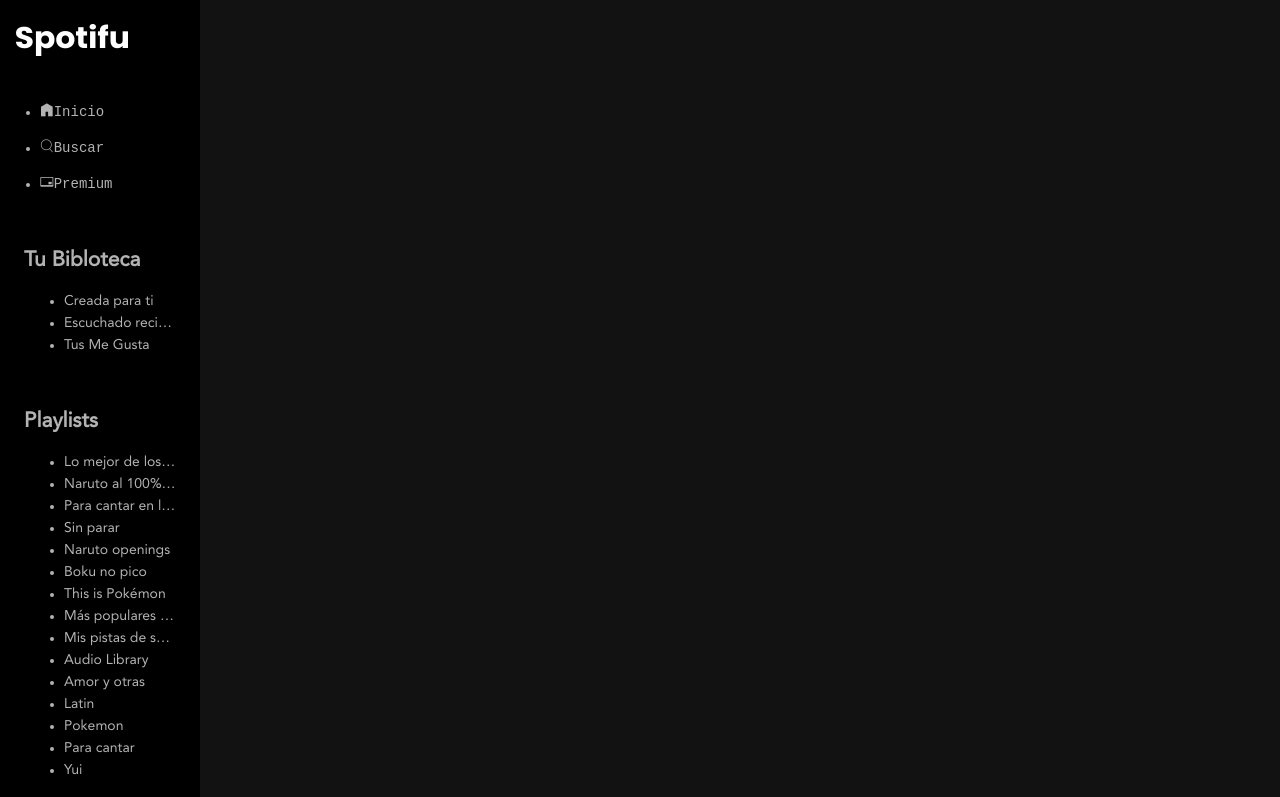
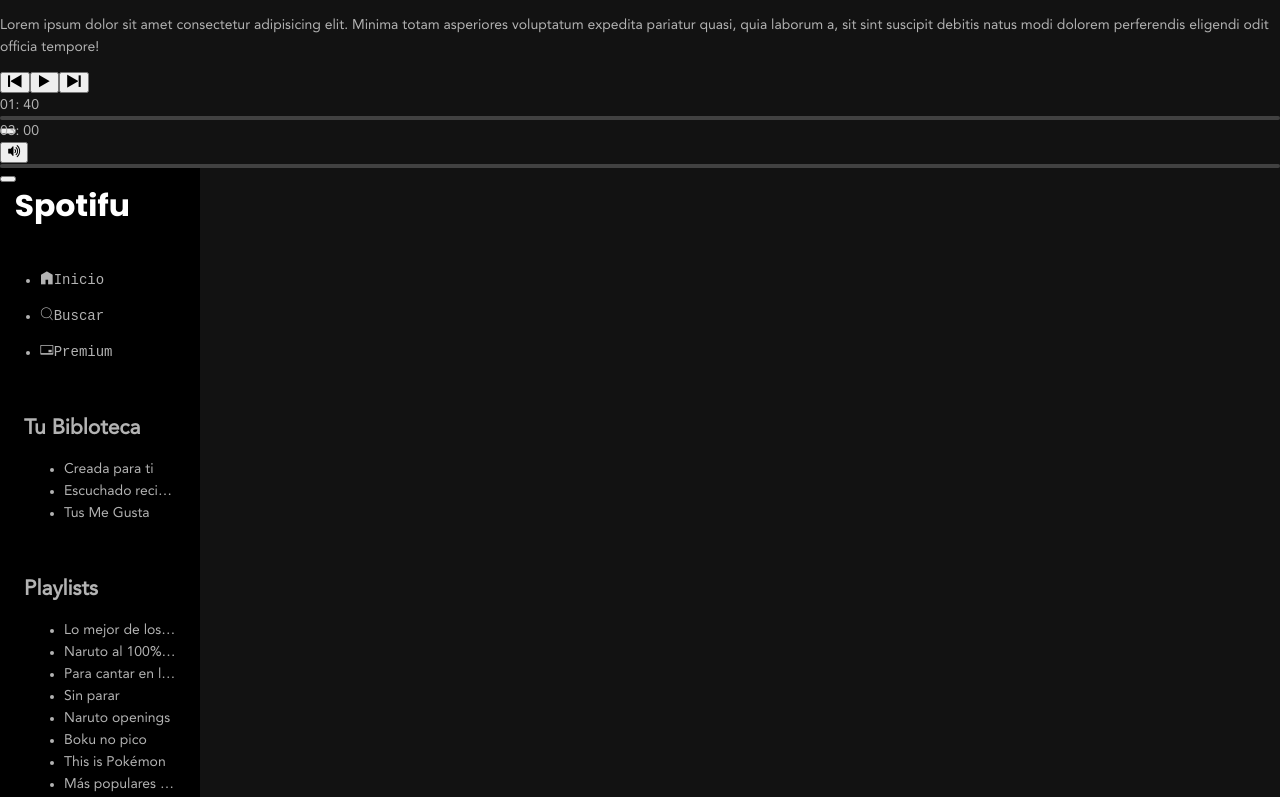
Before and after one commit to SAW1518/Spotify-Clone, a React (Vite) app: page / in a window 1280 px wide. Shown: the top 797 px of the page. Built offline with nearby package versions, Linux system fonts and the light colour scheme.

Commit message:
control volume

```diff
--- a/src/App.tsx
+++ b/src/App.tsx
@@ -1,15 +1,15 @@
-import { ButtonIcon, Sidebar } from "@/component";
+import { PlayerControls, Sidebar,PlayerVolume } from "@/component";
 
 
 export function App() {
 
   return (
     <>
+      <p>Lorem ipsum dolor sit amet consectetur adipisicing elit. Minima totam asperiores voluptatum expedita pariatur quasi, quia laborum a, sit sint suscipit debitis natus modi dolorem perferendis eligendi odit officia tempore!</p>
+      <PlayerControls />
+      <PlayerVolume/>
       <Sidebar />
-      <section>
-        <ButtonIcon iconName="icon-play" area="Play" type="is-white" />
-        <ButtonIcon iconName="icon-play" area="Play" type="is-primary" />
-      </section>
+
     </>
   )
 }
--- a/src/component/buttonIcon/buttonIcon.tsx
+++ b/src/component/buttonIcon/buttonIcon.tsx
@@ -1,20 +1,40 @@
 import styles from './buttonIcon.module.css'
 
 interface ButtonIconProps {
-    iconName: string
-    area: string
-    type?: 'is-white' | 'is-primary'
+
+    iconName: string,
+    overwriteButtonClassName?: string,
+    area?: string
+    type?: 'is-white' | 'is-primary',
+    iconId?: string,
+    iconRole?: React.AriaRole,
+    iconArea?: string,
 }
 
-export const ButtonIcon = ({ area, iconName, type }: ButtonIconProps) => {
+export const ButtonIcon = ({ area, iconName, type, iconRole, iconArea, iconId, overwriteButtonClassName }: ButtonIconProps) => {
     const { buttonIcon, fixCenterIcon } = styles
 
     const fixPlayIcon: string = iconName === 'icon-play' ? fixCenterIcon : ''
     const addType: string = type ? styles[type] : ''
 
+    const buttonProps: React.ButtonHTMLAttributes<HTMLButtonElement> = {
+        className: overwriteButtonClassName ? overwriteButtonClassName : `${buttonIcon} ${addType}`,
+        'aria-label': area,
+        title: area,
+        'aria-describedby': iconId
+    }
+
+    const iconProps: React.HTMLAttributes<HTMLElement> = {
+        id: iconId,
+        className: `${iconName} ${fixPlayIcon}`,
+        'aria-hidden': !!iconArea,
+        'aria-label': iconArea,
+        role: iconRole
+    }
+
     return (
-        <button className={`${buttonIcon} ${addType}`} aria-label={area} title={area} >
-            <i className={`${iconName} ${fixPlayIcon}`} aria-hidden ></i>
+        <button {...buttonProps}>
+            <i {...iconProps} ></i>
         </button>
     )
 }
--- a/src/component/index.ts
+++ b/src/component/index.ts
@@ -3,4 +3,7 @@
 export { PlayList } from './playList/playList';
 export { Link } from './link/link';
 export { Menu } from './memu/menu';
-export { Sidebar } from './sidebar/sidebar'
+export { Sidebar } from './sidebar/sidebar';
+export { Slider } from './slider/slider';
+export { PlayerControls } from './playerControls/playerControls';
+export { PlayerVolume } from './playerVolume/playerVolume';
--- /dev/null
+++ b/src/component/playerControls/playerControls.module.css
@@ -0,0 +1,28 @@
+.player-controls {
+    display: flex;
+    flex-direction: column;
+    gap: .25rem;
+}
+
+.player-controls-buttons {
+    display: flex;
+    gap: 1rem;
+    justify-content: center;
+}
+
+.player-playback {
+    display: flex;
+    align-items: center;
+    gap: .5rem;
+}
+
+.player-playback-progress-time {
+    font: var(--small);
+    line-height: 1;
+    position: relative;
+    top:1px
+}
+
+.player-playback-slider {
+    flex: 1;
+}
--- /dev/null
+++ b/src/component/playerControls/playerControls.tsx
@@ -0,0 +1,22 @@
+import { ButtonIcon, Slider } from '@/component'
+import styles from './playerControls.module.css'
+
+export const PlayerControls = () => {
+    const { playerControls, playerControlsButtons, playerPlayback, playerPlaybackProgressTime, playerPlaybackSlider} = styles
+    return (
+        <div className={playerControls}>
+            <div className={playerControlsButtons} aria-label='control de Reproducion' >
+                <ButtonIcon iconName="icon-prev" area="Anteroir" />
+                <ButtonIcon iconName="icon-play" area="Play" type="is-white" />
+                <ButtonIcon iconName="icon-next" area="Siguiente" />
+            </div>
+            <div className={playerPlayback}>
+                <span className={playerPlaybackProgressTime} >01: 40</span>
+                <div className={playerPlaybackSlider} >
+                    <Slider />
+                </div>
+                <span className={playerPlaybackProgressTime}>03: 00</span>
+            </div>
+        </div>
+    )
+}
--- /dev/null
+++ b/src/component/playerVolume/playerVolume.module.css
@@ -0,0 +1,19 @@
+
+.player-volume {
+    display: flex;
+    align-items: center;
+}
+
+.player-volume-slider {
+    flex: 1;
+    max-inline-size: 6rem;
+}
+
+.player-control {
+    border: 0;
+    padding: .5rem;
+    background: none;
+    color: var(--gray10);
+    font-size: 1.5rem;
+    cursor: pointer;
+}
--- /dev/null
+++ b/src/component/playerVolume/playerVolume.tsx
@@ -0,0 +1,16 @@
+import { ButtonIcon, Slider } from "@/component";
+
+import styles from './playerVolume.module.css'
+
+export const PlayerVolume = () => {
+
+    const {  playerVolume, playerVolumeSlider, playerControl } = styles
+    return (
+        <div className={playerVolume}  >
+            <ButtonIcon iconName="icon-volumeUp" iconRole='presentation' iconArea='Volumen Alto' area='Silenciar' iconId='Volumen Icon' overwriteButtonClassName={playerControl} />
+            <div className={playerVolumeSlider} >
+                <Slider />
+            </div>
+        </div>
+    )
+}
--- /dev/null
+++ b/src/component/slider/slider.module.css
@@ -0,0 +1,35 @@
+.slider {
+    background: rgba(255, 255, 255, .2);
+    block-size: .25rem;
+    border-radius: .5rem;
+}
+
+.slider:hover .sider-progress {
+    background: var(--primary);
+}
+
+.slider:hover .sider-button {
+    display: block;
+}
+
+.sider-progress {
+    block-size: inherit;
+    border-radius: inherit;
+    background: var(--white);
+    inline-size: 20%;
+    position: relative;
+}
+
+.sider-button {
+    position: absolute;
+    background: var(--white);
+    padding: 0;
+    border: 0;
+    block-size: 200%;
+    aspect-ratio: 1/1;
+    border-radius: 50%;
+    left: 100%;
+    top: 50%;
+    transform: translate(-50%,-50%);
+    display: none;
+}
--- /dev/null
+++ b/src/component/slider/slider.tsx
@@ -0,0 +1,13 @@
+import styles from "./slider.module.css";
+
+export const Slider = () => {
+    const { slider, siderProgress, siderButton } = styles
+
+    return (
+        <div className={slider} >
+            <div className={siderProgress} >
+                <button className={siderButton} aria-label='Controlar progreso'></button>
+            </div>
+        </div>
+    )
+}
```
Also changed, not shown: public/favicon.png (added).
